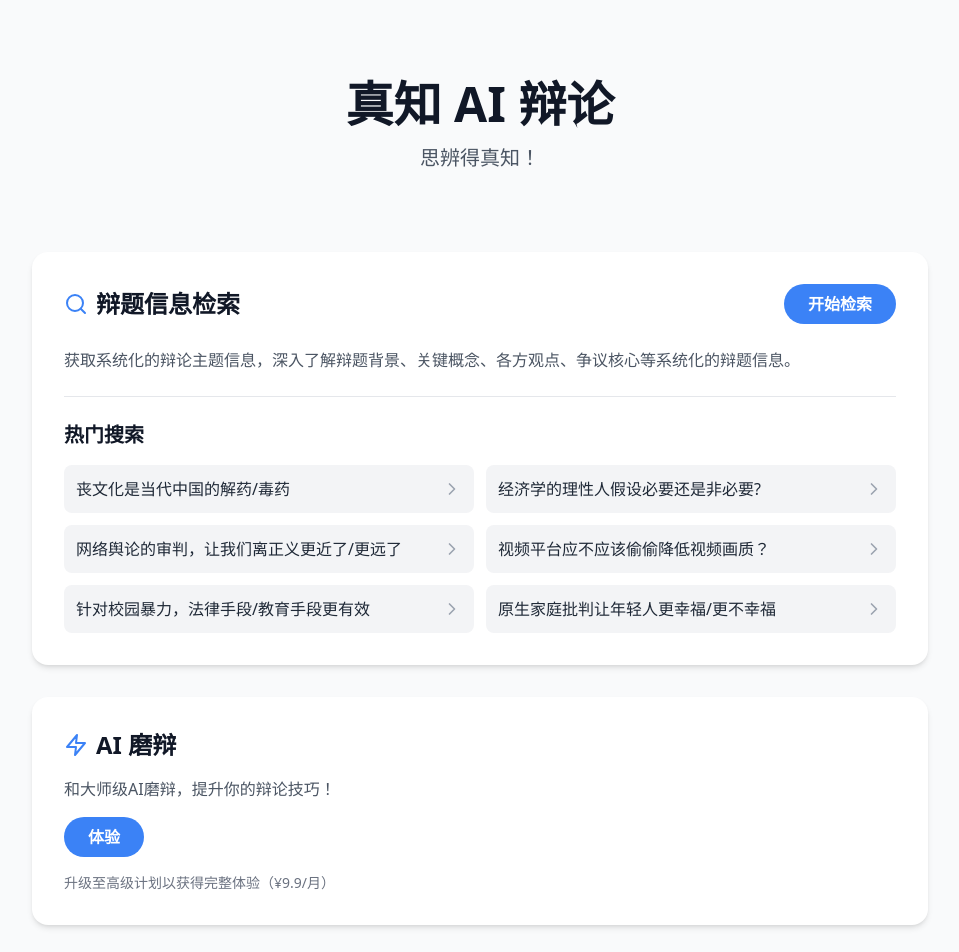
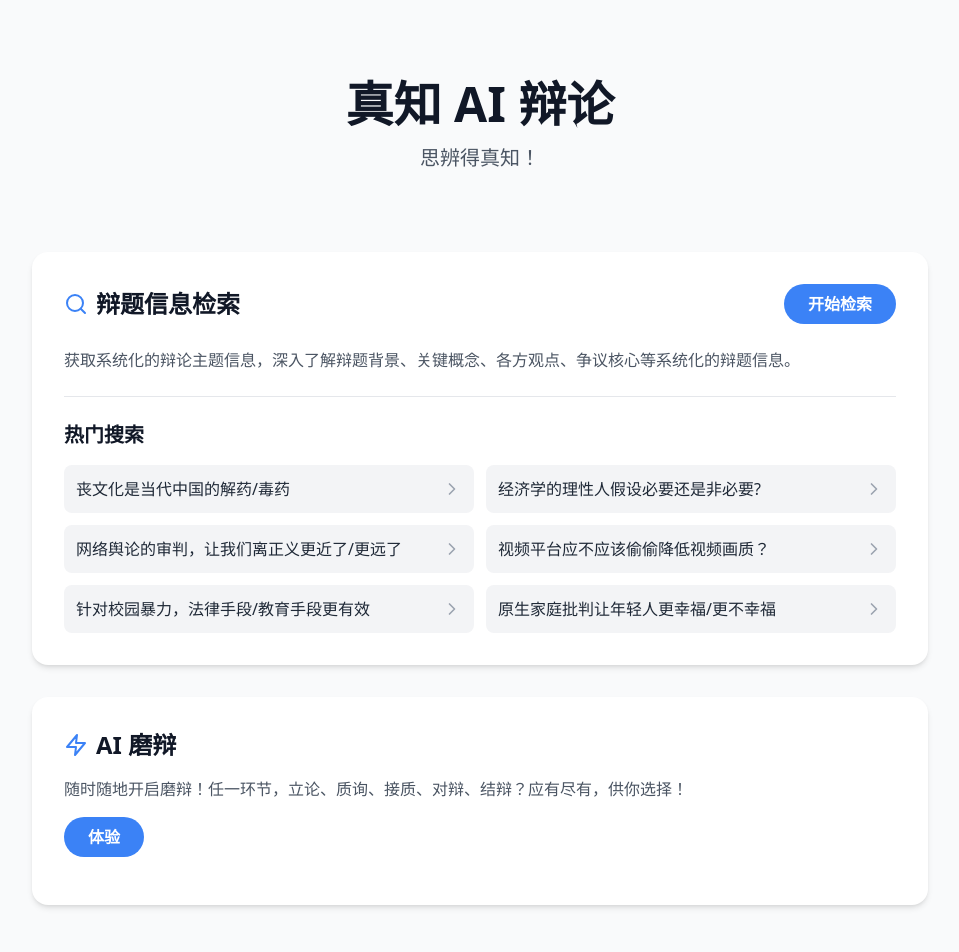
Before and after one commit to RZX00/debate0.2, a React (Vite) app: page / in a window 1280 px wide. Shown: the top 952 px of the page, without its empty margins (160-1119 px from the left). Built offline with nearby package versions, Linux system fonts and the light colour scheme.

Commit message:
Update HomePage.tsx

```diff
--- a/src/components/HomePage.tsx
+++ b/src/components/HomePage.tsx
@@ -63,14 +63,14 @@ const HomePage: React.FC = () => {
             <Zap className="mr-2 text-blue-500" size={24} />
             AI 磨辩
           </h2>
-          <p className="mb-4 text-gray-600">和大师级AI磨辩，提升你的辩论技巧！</p>
+          <p className="mb-4 text-gray-600">随时随地开启磨辩！任一环节，立论、质询、接质、对辩、结辩？应有尽有，供你选择！</p>
           <button
             className="bg-blue-500 text-white font-semibold py-2 px-6 rounded-full hover:bg-blue-600 transition-all duration-300"
             onClick={() => setShowAIExperience(true)}
           >
             体验
           </button>
-          <p className="mt-4 text-sm text-gray-500">升级至高级计划以获得完整体验（¥9.9/月）</p>
+          <p className="mt-4 text-sm text-gray-500"></p>
         </div>
       </main>
 
```
